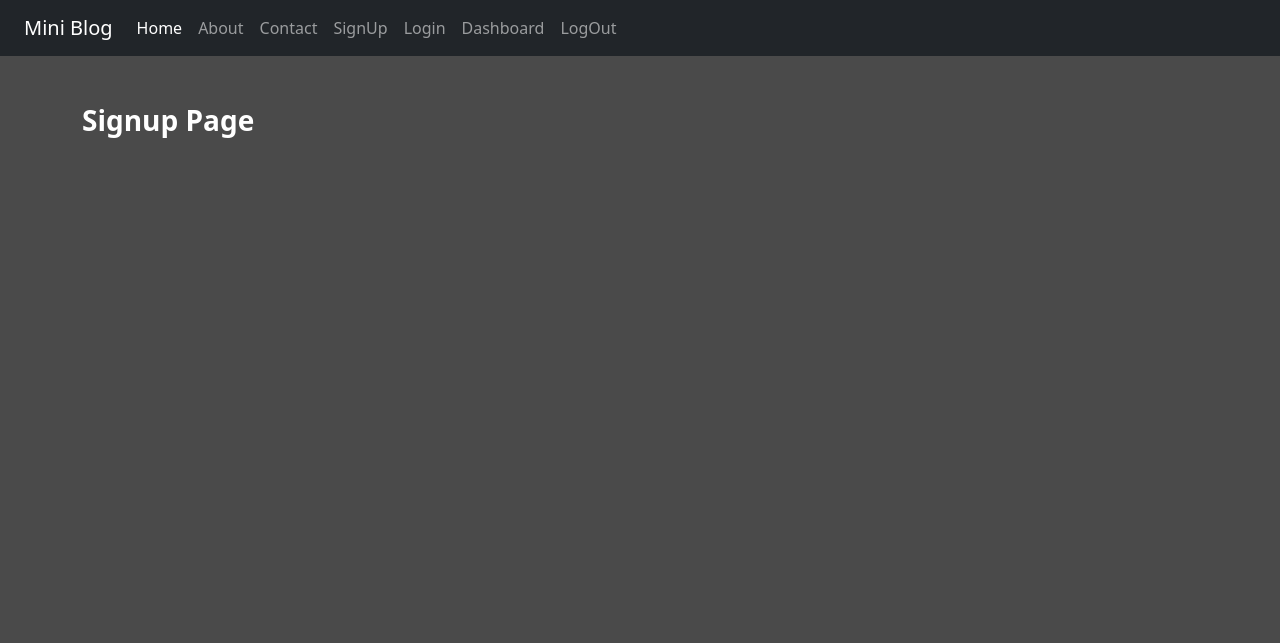
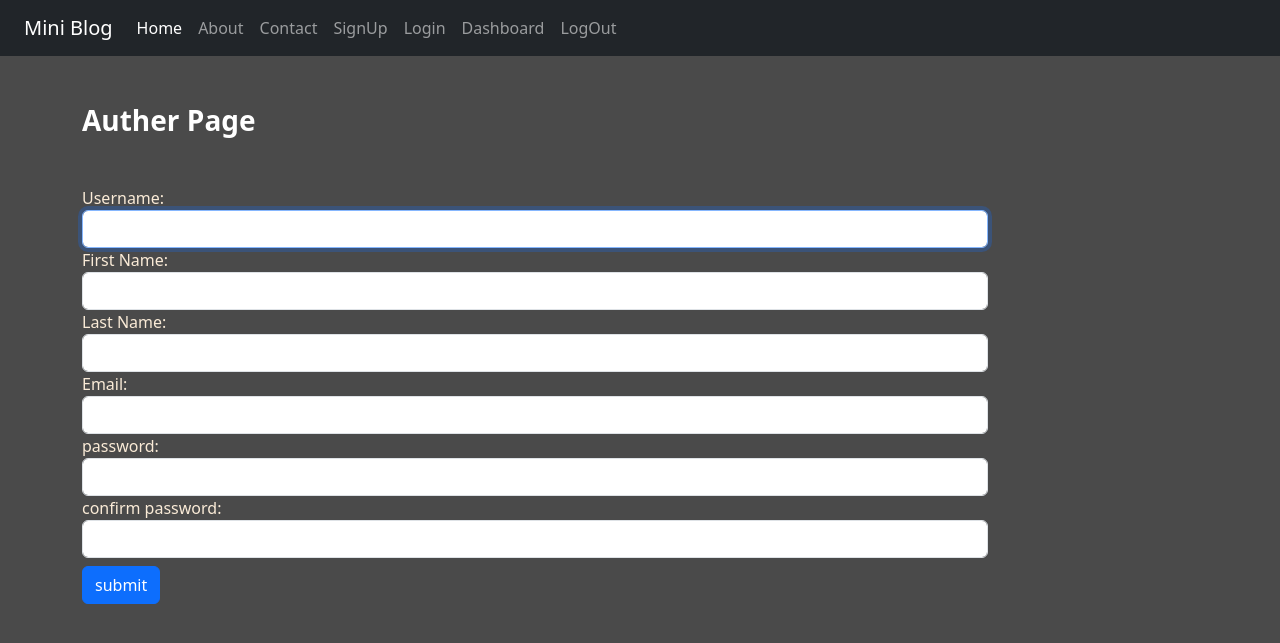
Before and after one commit to predator313/Blog-Project, a Django app: page /signup/ in a window 1280 px wide. Shown: the top 643 px of the page. Run offline with Django 4.2, Linux system fonts and the light colour scheme; some libraries are stand-ins or nearby versions.

Commit message:
signup and login page is almost done

```diff
--- /dev/null
+++ b/blog/forms.py
@@ -0,0 +1,24 @@
+from django import forms
+from django.contrib.auth.forms import UserCreationForm,AuthenticationForm,UsernameField
+from django.contrib.auth.models import User
+from django.utils.translation import gettext,gettext_lazy as _
+
+#create ours own custamize form
+class SignupForm(UserCreationForm):
+    password1=forms.CharField(label='password',widget=forms.PasswordInput(attrs={'class':'form-control'}))
+    password2=forms.CharField(label='confirm password',widget=forms.PasswordInput(attrs={'class':'form-control'}))
+    class Meta:
+        model=User
+        fields=['username','first_name','last_name','email']
+        labels={'first_name':'First Name','last_name':'Last Name','email':'Email'}
+        widgets={'username':forms.TextInput(attrs={'class':'form-control'}),
+                'first_name':forms.TextInput(attrs={'class':'form-control'}),
+                'last_name':forms.TextInput(attrs={'class':'form-control'}),
+                'email':forms.EmailInput(attrs={'class':'form-control'})}
+
+#create the custamize login form
+class LoginForm(AuthenticationForm):
+    username=UsernameField(widget=forms.TextInput(attrs={
+        'autofocus':True,'class':'form-control'
+    }))
+    password=forms.CharField(label=_("password"),strip=False,widget=forms.PasswordInput(attrs={'autocomplete':'current-password','class':'form-control'}))
--- a/blog/templates/blog/signup.html
+++ b/blog/templates/blog/signup.html
@@ -3,7 +3,25 @@
 
 {% block content %}
     <div class="col-sm-10">
-        <h3 class="text-white my-5 fw-bold">Signup Page</h3>
+        <h3 class="text-white my-5 fw-bold">Auther Page</h3>
+        <form action="" method="post"novalidate>
+            {% csrf_token %}
+
+            {% for fm in form %}
+                <div class="form-group">
+                    {{fm.label_tag}} {{fm}} <small class="text-danger">{{fm.errors|striptags}}</small>
+                </div>
+            {% endfor %}
+            <button class="my-2 btn btn-primary" type="submit">submit</button>
+
+            {% if form.non_field_errors %}
+
+            {% for error in from.non_field_errors %}
+            <p class="alert alert-danger my-3">{{error}}</p>
+            {% endfor %}
+            {% endif %}
+
+        </form>
 
     </div>
 {% endblock content %}
--- a/blog/views.py
+++ b/blog/views.py
@@ -1,5 +1,7 @@
 from django.shortcuts import render
 from django.http import HttpResponseRedirect
+from .forms import SignupForm,LoginForm
+from django.contrib import messages
 
 # Create your views here.
 #home page view
@@ -19,10 +21,18 @@ def Dashboard(request):
 
 #for signup
 def Signup(request):
-    return render(request,'blog/signup.html')
+    if request.method=="POST":
+        fm=SignupForm(request.POST)
+        if fm.is_valid():
+            messages.success(request,'congratulations you now become auther')
+            fm.save()
+    else:
+       fm=SignupForm()
+    return render(request,'blog/signup.html',{'form':fm})
 #for login
 def Login(request):
-    return render(request,'blog/login.html')
+    fm=LoginForm()
+    return render(request,'blog/login.html',{'form':fm})
 #for logout
 def Logout(request):
     return HttpResponseRedirect('/')
```
Also changed, not shown: blog/templates/blog/login.html (+18 -0 lines).
